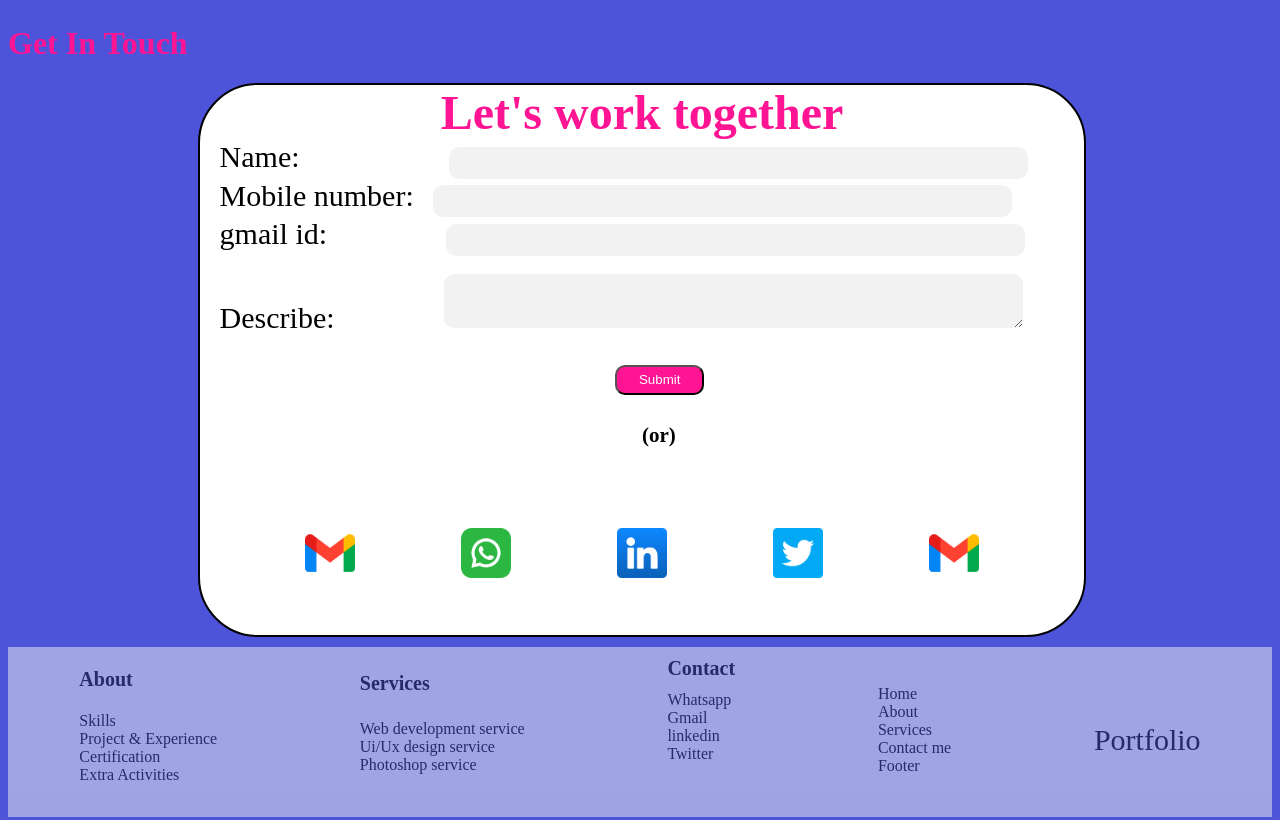
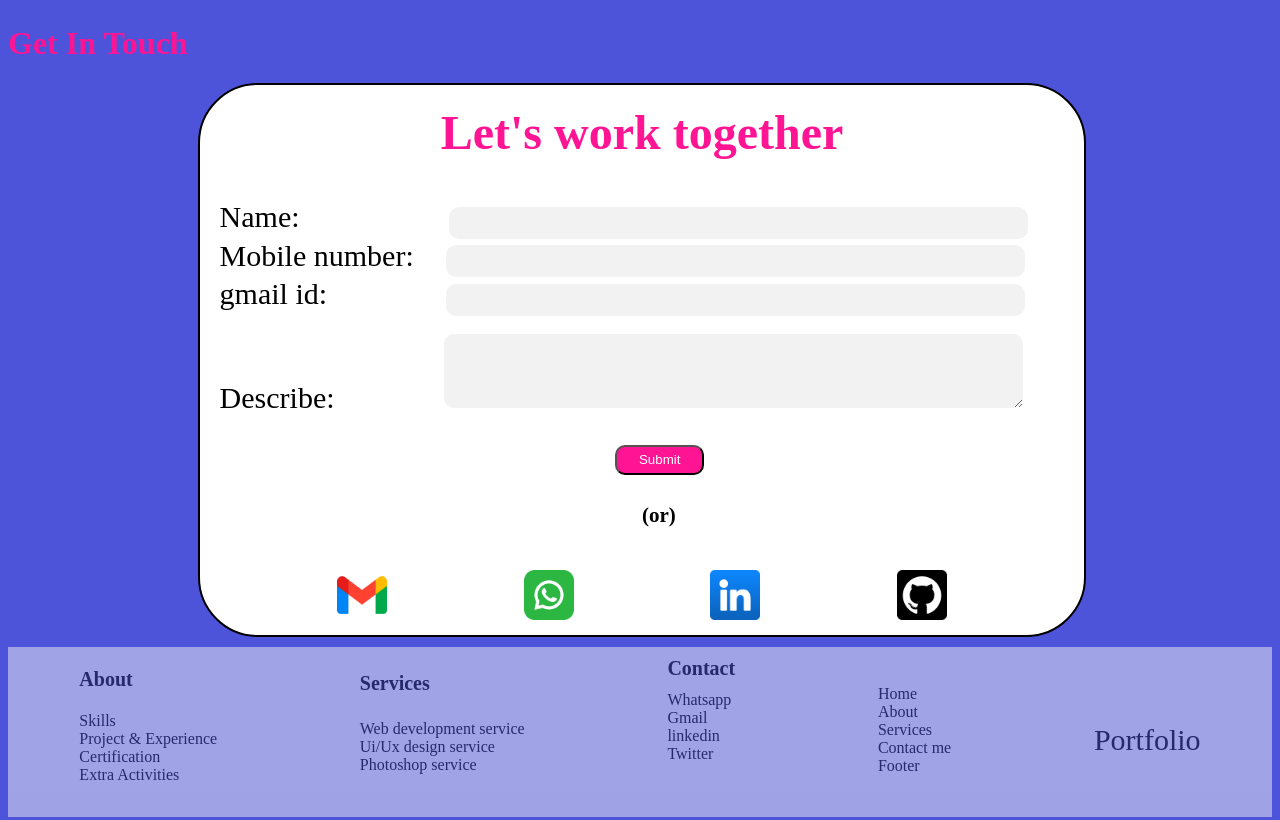
Before and after one commit to Palanisamy2/palani-portfolio, a plain HTML site: page portfolio-palanisamy/index.html in a window 1280 px wide. Shown: the part 2512-3332 px from the top of the page. Drawn offline with Linux system fonts and the light colour scheme.

Commit message:
Add files via upload

```diff
--- a/portfolio-palanisamy/assert/css/index.css
+++ b/portfolio-palanisamy/assert/css/index.css
@@ -270,7 +270,7 @@ body {
     font-family:Raleway-Black;
     font-weight: bold;
     font-size: 20px;
-    box-shadow: 8px 8px;
+            box-shadow: 7px 8px 9px rgb(0, 0, 0);
     border: none;
 }
 
@@ -282,7 +282,7 @@ body {
     font-family:Raleway-Black;
     font-weight: bold;
     font-size: 20px;
-    box-shadow: 8px 8px;
+            box-shadow: 7px 8px 9px rgb(0, 0, 0);
     border: none;
 }
 
@@ -294,7 +294,7 @@ body {
     font-family:Raleway-Black;
     font-weight: bold;
     font-size: 20px;
-    box-shadow: 8px 8px;
+            box-shadow: 7px 8px 9px rgb(0, 0, 0);
     border: none;
 }
 
@@ -306,7 +306,7 @@ body {
     font-family:Raleway-Black;
     font-weight: bold;
     font-size: 20px;
-    box-shadow: 8px 8px;
+            box-shadow: 7px 8px 9px rgb(0, 0, 0);
     border: none;
 }
 
@@ -427,20 +427,15 @@ body {
     border: 2px solid black;
 }
 
-.form h2 {
-    margin-bottom: 0px;
-    margin-top: 50%;
-}
-
 .form {
     width: 100%;
-    height: 70%;
+    height: fit-content;
 }
 
 .contact-div h2 {
     color: deeppink;
     text-align: center;
-    margin-top: 0px;
+    margin-top: 20px;
     font-size: 48px;
 }
 
@@ -467,7 +462,7 @@ form .mobile-number {
 
 .mobile-number-input {
     width: 65%;
-    margin-left: 15px;
+    margin-left: 28px;
     height: 30px;
     background-color: #f2f2f2;
     border: none;
@@ -499,7 +494,7 @@ form .describe {
 .describe-input {
     width: 65%;
     margin-left: 105px;
-    height: 50px;
+    height: 70px;
     background-color: #f2f2f2;
     border: none;
     border-radius: 10px;
--- a/portfolio-palanisamy/index.html
+++ b/portfolio-palanisamy/index.html
@@ -3,6 +3,7 @@
 <head>
     <meta charset="UTF-8">
     <meta name="viewport" content="width=device-width, initial-scale=1.0">
+    <meta name="description" content="Palanisamy M's portfolio showcasing web development, UI/UX design, and Photoshop services. Explore projects and contact for collaboration.">
     <title>Document</title>
     <link rel="stylesheet" href="./assert/css/index.css">
 </head>
@@ -156,8 +157,7 @@
            <a href="#"><img src="./assert/image/gmail_5968534.png" class="gmail-contact" alt=""></a>
            <a href="#"><img src="./assert/image/social_13051741.png" class="whatsapp-contact" alt=""></a>
            <a href="https://www.linkedin.com/in/palanisamy-m-23a5a72b7/"> <img src="./assert/image/linkedin_3992606.png" class="linkedin-contact" alt=""></a>
-           <a href="#"><img src="./assert/image/twitter_3256013.png" class="linkedin-contact" alt=""></a>
-           <a href="#"><img src="./assert/image/gmail_5968534.png" class="github-contact" alt=""></a>
+           <a href="https://github.com/Palanisamy2"><img src="./assert/image/github_5968866.png" class="github-contact" alt=""></a>
 
         </div>
     </div>
```
Also changed, not shown: portfolio-palanisamy/assert/image/github_5968866.png (added), portfolio-palanisamy/assert/image/linkedin_3536569.png (added).
